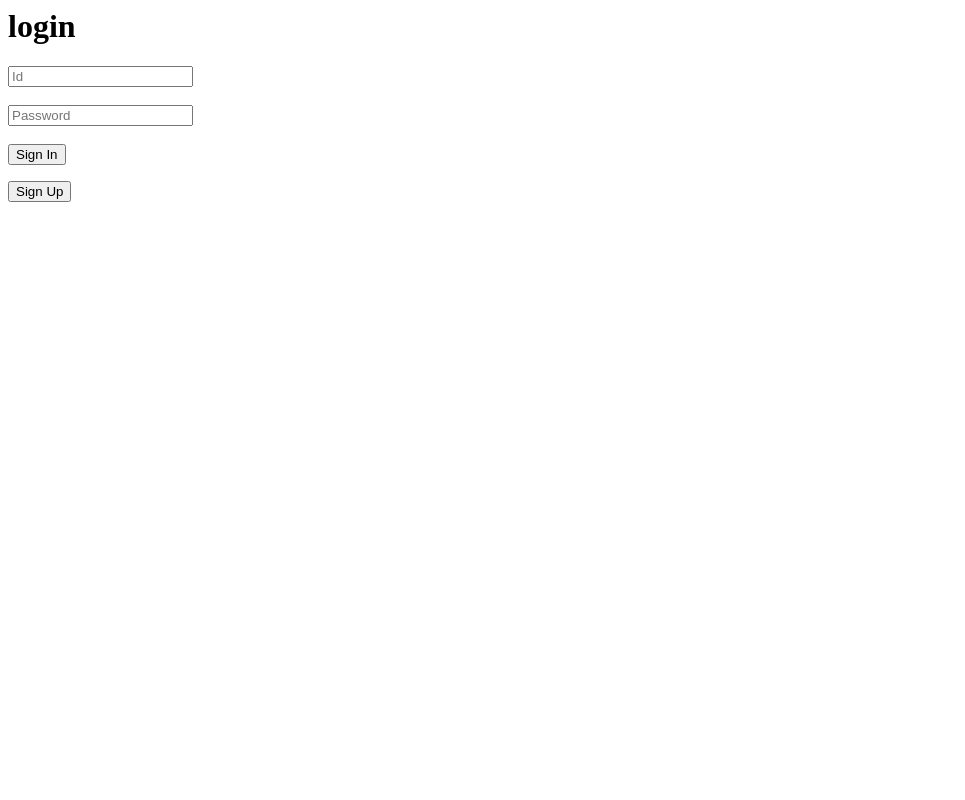
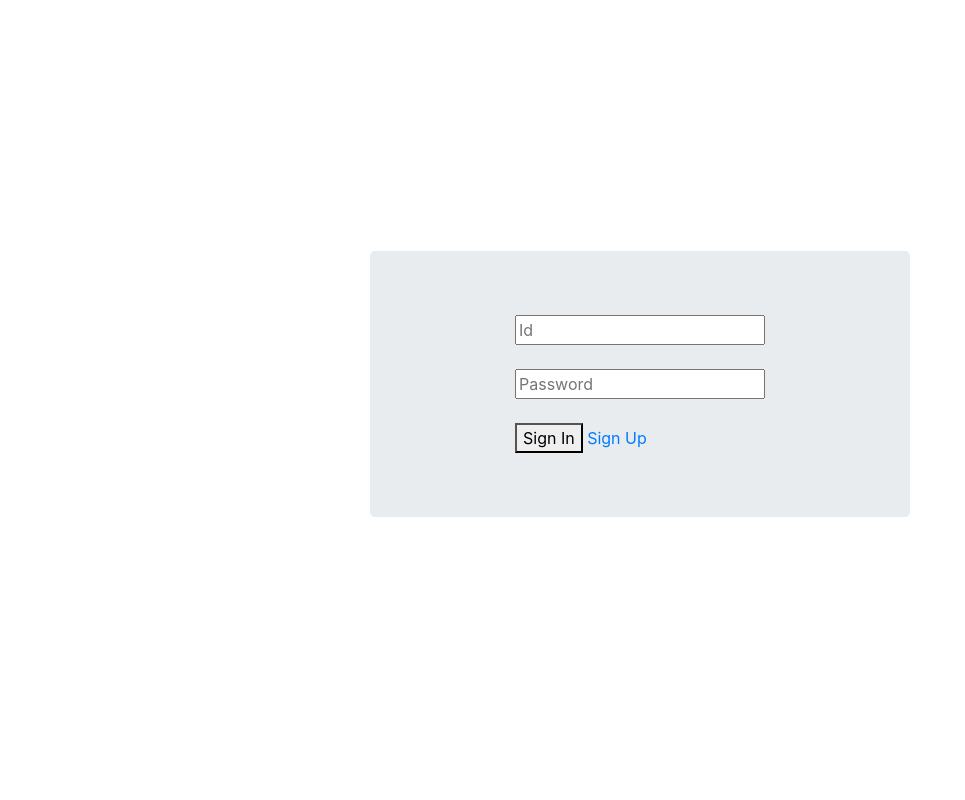
Before and after one commit to integerJI/Jesus-project, a Django app: template myMember/templates/signin.html in a window 1280 px wide. Shown: the whole page, without its empty margins (0-965 px from the left). Run offline with Django 3.2, Linux system fonts and the light colour scheme; the template is opened without the code that fills it, so the values that code supplies are empty; some libraries are stand-ins or nearby versions.

Commit message:
로그인페이지수정하기

```diff
--- a/myMember/templates/signin.html
+++ b/myMember/templates/signin.html
@@ -1,13 +1,47 @@
-<h1>login</h1>
+<head>
+
+<style>
+    form {
+
+margin: 0 auto;
+
+width:250px;
+
+}
+
+</style>
+
+    <!-- CSS only -->
+    <link rel="stylesheet" href="https://stackpath.bootstrapcdn.com/bootstrap/4.5.0/css/bootstrap.min.css" integrity="sha384-9aIt2nRpC12Uk9gS9baDl411NQApFmC26EwAOH8WgZl5MYYxFfc+NcPb1dKGj7Sk" crossorigin="anonymous">
+
+    <!-- JS, Popper.js, and jQuery -->
+    <script src="https://code.jquery.com/jquery-3.5.1.slim.min.js" integrity="sha384-DfXdz2htPH0lsSSs5nCTpuj/zy4C+OGpamoFVy38MVBnE+IbbVYUew+OrCXaRkfj" crossorigin="anonymous"></script>
+    <script src="https://cdn.jsdelivr.net/npm/popper.js@1.16.0/dist/umd/popper.min.js" integrity="sha384-Q6E9RHvbIyZFJoft+2mJbHaEWldlvI9IOYy5n3zV9zzTtmI3UksdQRVvoxMfooAo" crossorigin="anonymous"></script>
+    <script src="https://stackpath.bootstrapcdn.com/bootstrap/4.5.0/js/bootstrap.min.js" integrity="sha384-OgVRvuATP1z7JjHLkuOU7Xw704+h835Lr+6QL9UvYjZE3Ipu6Tp75j7Bh/kR0JKI" crossorigin="anonymous"></script>
+    </head>
+
+    <body>
+
+        <div class="container h-100">
+            <div class="row align-items-center h-100">
+                <div class="col-6 mx-auto">
+                    <div class="jumbotron">
 
                         <form method="POST" action="{% url 'signin'%}">
                             {%csrf_token%}
-    <input type="text" name="username" placeholder="Id">
+                            <input type="text" name="username" placeholder="Id" style="width: 100%;">
                             <br><br>
-    <input type="password" name="password" placeholder="Password">
+                            <input type="password" name="password" placeholder="Password"style="width: 100%;">
                             <br><br>
                             <button type="submit">Sign In</button>
+
+                        <a href="{% url 'signup' %}">Sign Up
+                        </a>
                         </form>
-<a href="{% url 'signup' %}">
-    <button type="submit">Sign Up</button>
-</a>
+
+                    </div>
+                </div>
+            </div>
+        </div>
+
+    </body>
```
Lines whose indentation alone changed are shown as unchanged.
